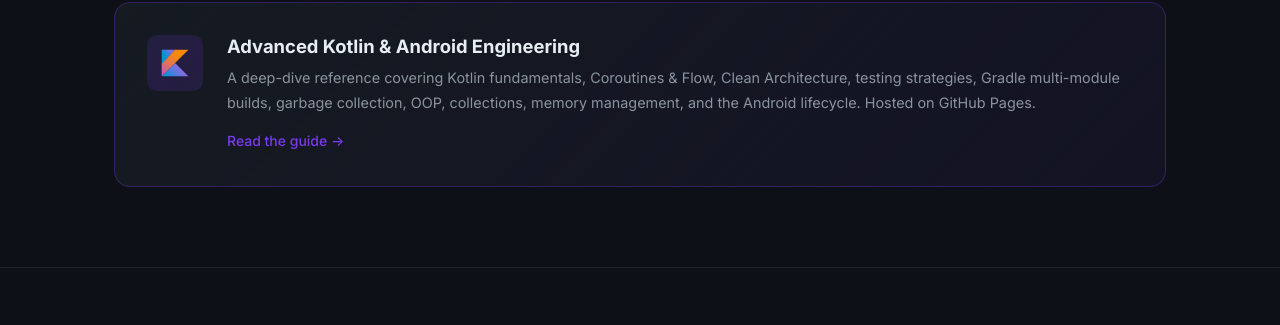
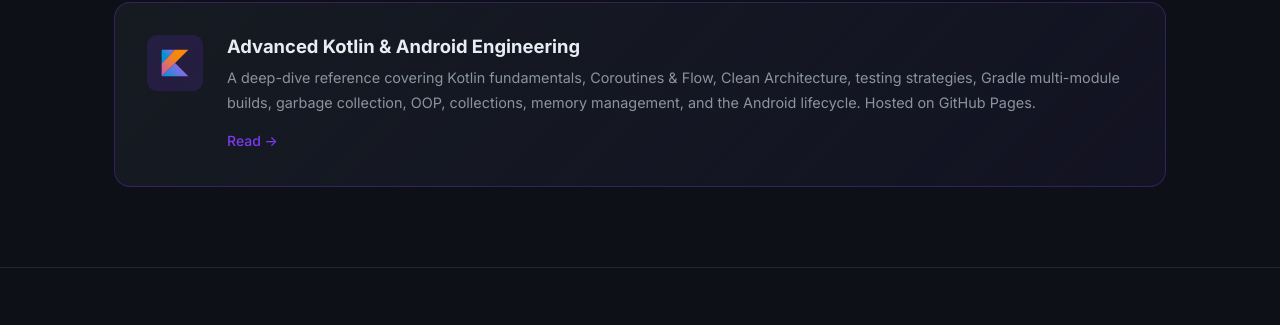
Before and after one commit to LeonardoBai12/LeonardoBai-Portfolio, a Jekyll site: the page built from index.html, in a window 1280 px wide and 900 px high, scrolled down 4164 px. Shown: the part 128-453 px from the top of the window. Built offline with Jekyll 4.4.1, drawn with Linux system fonts in a browser that asks for light colours.

Commit message:
Update index.html

```diff
--- a/index.html
+++ b/index.html
@@ -304,7 +304,7 @@
           testing strategies, Gradle multi-module builds, garbage collection, OOP, collections,
           memory management, and the Android lifecycle. Hosted on GitHub Pages.
         </p>
-        <span class="knowledge-card-cta">Read the guide →</span>
+        <span class="knowledge-card-cta">Read →</span>
       </div>
     </a>
   </div>
```
